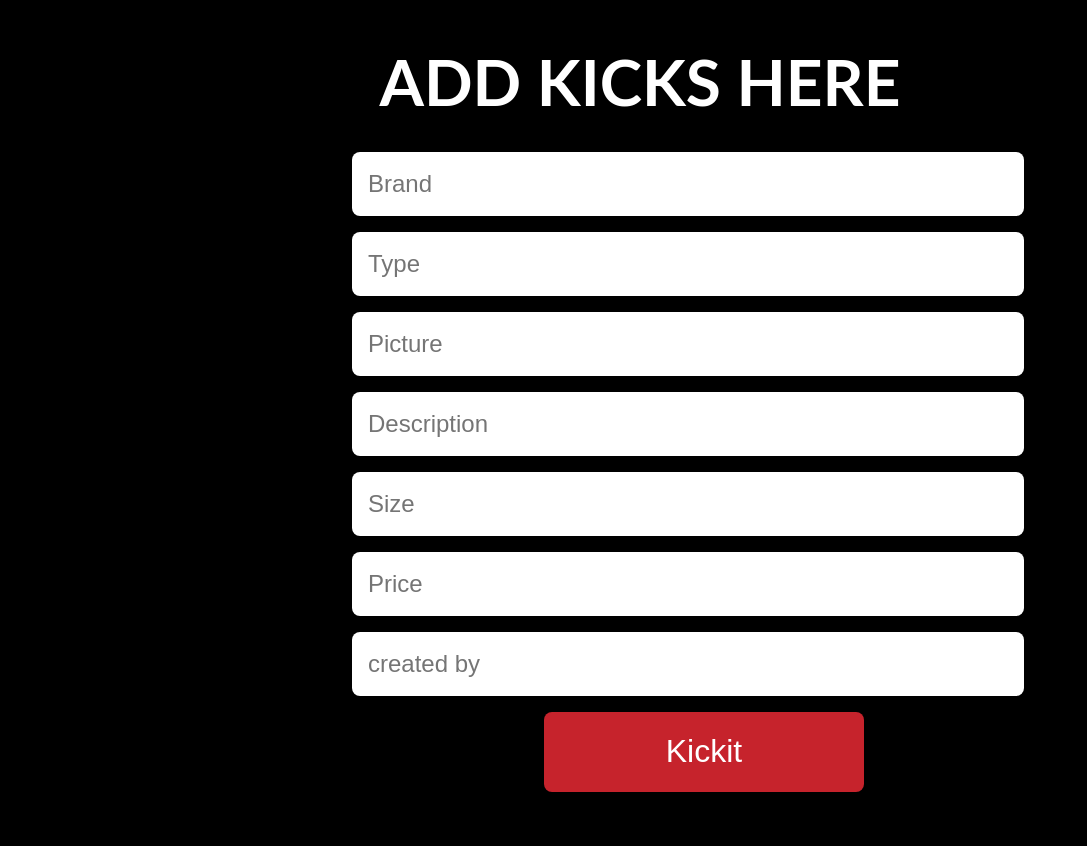
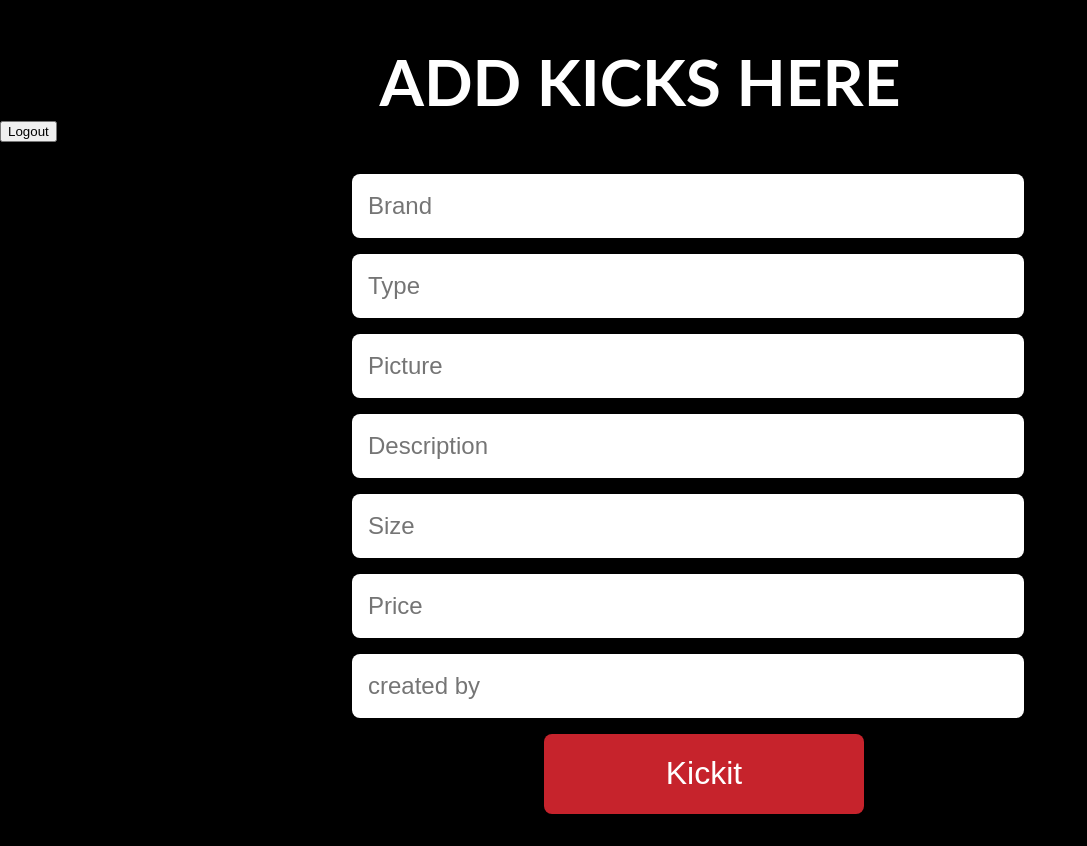
Before and after one commit to kv-n/kickit-react, a React (Create React App) app: page /profile in a window 1280 px wide. Shown: the whole page, without its empty margins (0-1087 px from the left). Before the commit the page ends 824 px from the top, so only its background shows below. Built offline with nearby package versions, Linux system fonts and the light colour scheme.

Commit message:
adds logout

```diff
--- a/src/App.js
+++ b/src/App.js
@@ -4,10 +4,11 @@ import './App.css';
 import ShowShoe from './Components/ShowShoe/ShowShoe'
 import ShoeIndex from './Components/ShoeIndex/ShoeIndex'
 import Profile from './Components/Profile/Profile'
-import { Route, Switch } from 'react-router-dom'
+import { Route, Switch, withRouter } from 'react-router-dom'
 import Splash from './Components/Landing/Landing'
 import Register from './Components/Register/Register'
 import Login from './Login/Login';
+
 
 class App extends Component {
   state = {
--- a/src/Components/Profile/Profile.js
+++ b/src/Components/Profile/Profile.js
@@ -1,6 +1,7 @@
 import React, { Component } from 'react';
 import '../Profile/Profile.css'
 import { withRouter } from 'react-router-dom'
+import LogOut from '../../LogOut/LogOut'
 
 class Profile extends Component {
 
@@ -47,6 +48,7 @@ class Profile extends Component {
         return(
             <div className="profile-container">
                 <h1 className="profile-header">Add Kicks Here</h1>
+                <LogOut/>
                 <form className="Forms-Container" onSubmit={this.handleSubmit}>
                     <input className="input1" onChange={(e) => this.handleInput(e)} type="text" name="brand" placeholder="Brand" />
                     <input className="input2" onChange={(e) => this.handleInput(e)} type="text" name="name" placeholder="Type" />
--- a/src/LogOut/LogOut.js
+++ b/src/LogOut/LogOut.js
@@ -1 +1,42 @@
 import React, { Component } from 'react';
+import { withRouter } from 'react-router-dom'
+
+
+class Userlogout extends Component {
+
+    handleLogout = async () => {
+        try {
+            const loginResponse = await fetch('http://localhost:8000/api/v1/users/logout', {
+                method: 'GET',
+                credentials: 'include',
+                // body: JSON.stringify(this.state),
+                headers: {
+                    'Content-Type': 'application/json'
+                }
+            });
+
+            const parsedResponse = await loginResponse.json();
+            console.log(this.state)
+            this.props.history.push("/shoes");
+            this.setState({
+                users: {}
+            })
+            console.log(parsedResponse, 'logged')
+
+        } catch (err) {
+            console.log(err)
+        }
+    }
+
+
+    render() {
+        return (
+            <div>
+                <button onClick={this.handleLogout}>Logout</button>
+            </div>
+
+        )
+    }
+}
+
+export default withRouter(Userlogout);
```
